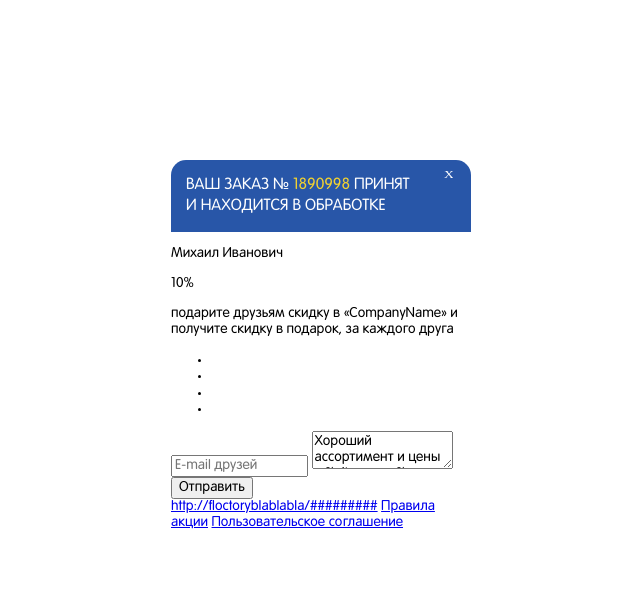
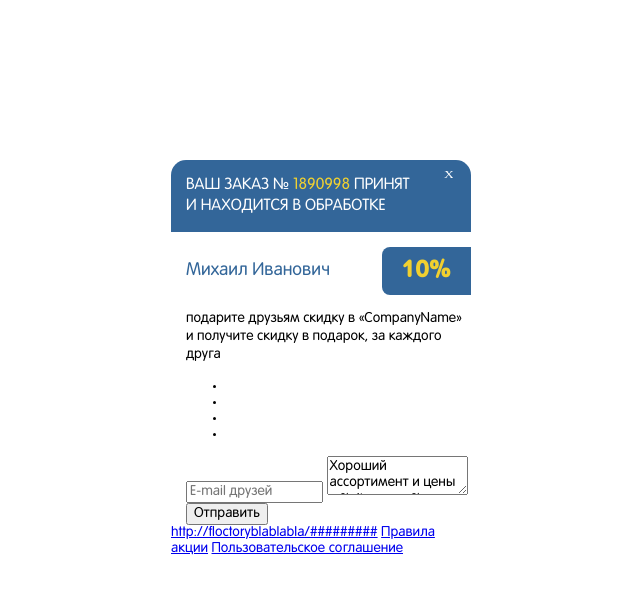
Before and after one commit to starikovsa/test-widget, a website: page source/index.html in a window 1280 px wide. Shown: the whole page, without its empty margins (277-917 px from the left). Drawn offline with nearby package versions, Linux system fonts and the light colour scheme; files that its build step writes are made by us from their sources; files whose address does not match are found by name; a web font is replaced by a local one.

Commit message:
сделал именную группу и текстовую часть

```diff
--- a/source/index.html
+++ b/source/index.html
@@ -25,8 +25,8 @@
           <p class="widget__discount">10%</p>
         </div>
         <p class="widget__text">подарите друзьям скидку
-          в «CompanyName» и получите скидку
-          в подарок, за каждого друга
+          в&nbsp;«CompanyName» и получите скидку
+          в&nbsp;подарок, за каждого друга
         </p>
         <ul class="widget__list">
           <li class="widget__item"><a class="widget__link" href="#"><span class="visually-hidden">Одноклассники</span></a></li>
--- a/source/sass/blocks/widget__header.scss
+++ b/source/sass/blocks/widget__header.scss
@@ -1,12 +1,13 @@
 .widget__header {
   position: relative;
-  background-color: #2856a8;
+  background-color: #336699;
   color: #ffffff;
   font-size: 16px;
   line-height: 21px;
   text-transform: uppercase;
   border-top-left-radius: 15px;
   border-top-right-radius: 15px;
+  margin-bottom: 15px;
   padding-top: 15px;
   padding-bottom: 15px;
   padding-left: 15px;
--- /dev/null
+++ b/source/sass/blocks/widget__main.scss
@@ -0,0 +1,41 @@
+.widget__main {
+  display: flex;
+  flex-direction: column;
+  padding-left: 15px;
+}
+
+.widget__name-group {
+  position: relative;
+  margin-bottom: 15px;
+  padding-bottom: 15px;
+}
+
+.widget__name {
+  font-size: 18px;
+  line-height: 18px;
+  margin: 0;
+  padding: 0;
+  padding-top: 15px;
+  color: #336699;
+}
+
+.widget__discount {
+  position: absolute;
+  top: 0;
+  right: 0;
+  font-family: "ALSSchlangesans-Black", "Arial", sans-serif;
+  font-size: 25px;
+  line-height: 28px;
+  color: #f1d02f;
+  background-color: #336699;
+  margin: 0;
+  padding: 10px 20px;
+  border-top-left-radius: 8px;
+  border-bottom-left-radius: 8px;
+}
+
+.widget__text {
+  font-size: 14px;
+  line-height: 18px;
+  margin: 0;
+}
--- a/source/sass/style.scss
+++ b/source/sass/style.scss
@@ -4,3 +4,4 @@
 @import "blocks/widget.scss";
 @import "blocks/widget__header.scss";
 @import "blocks/widget__button.scss";
+@import "blocks/widget__main.scss";
```
